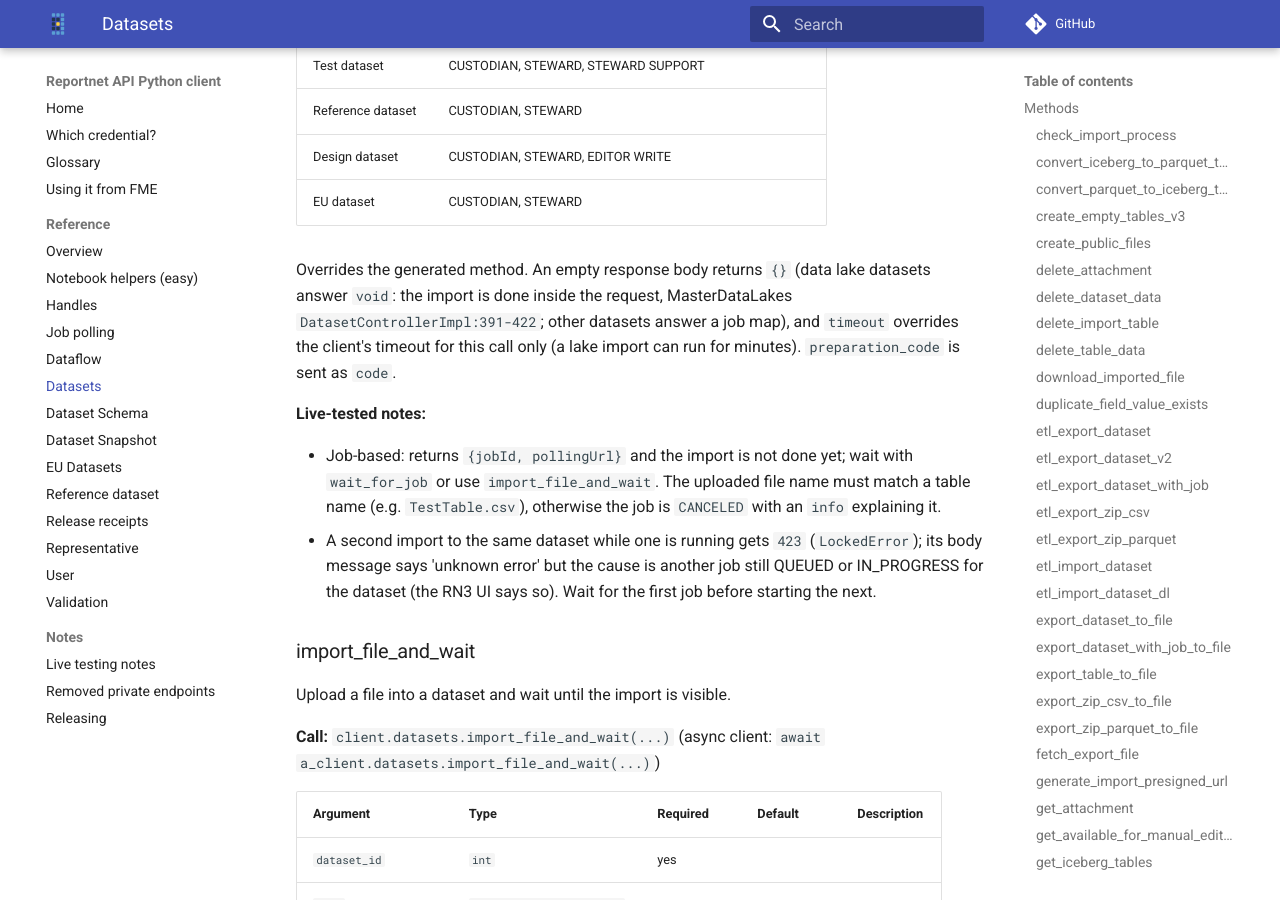
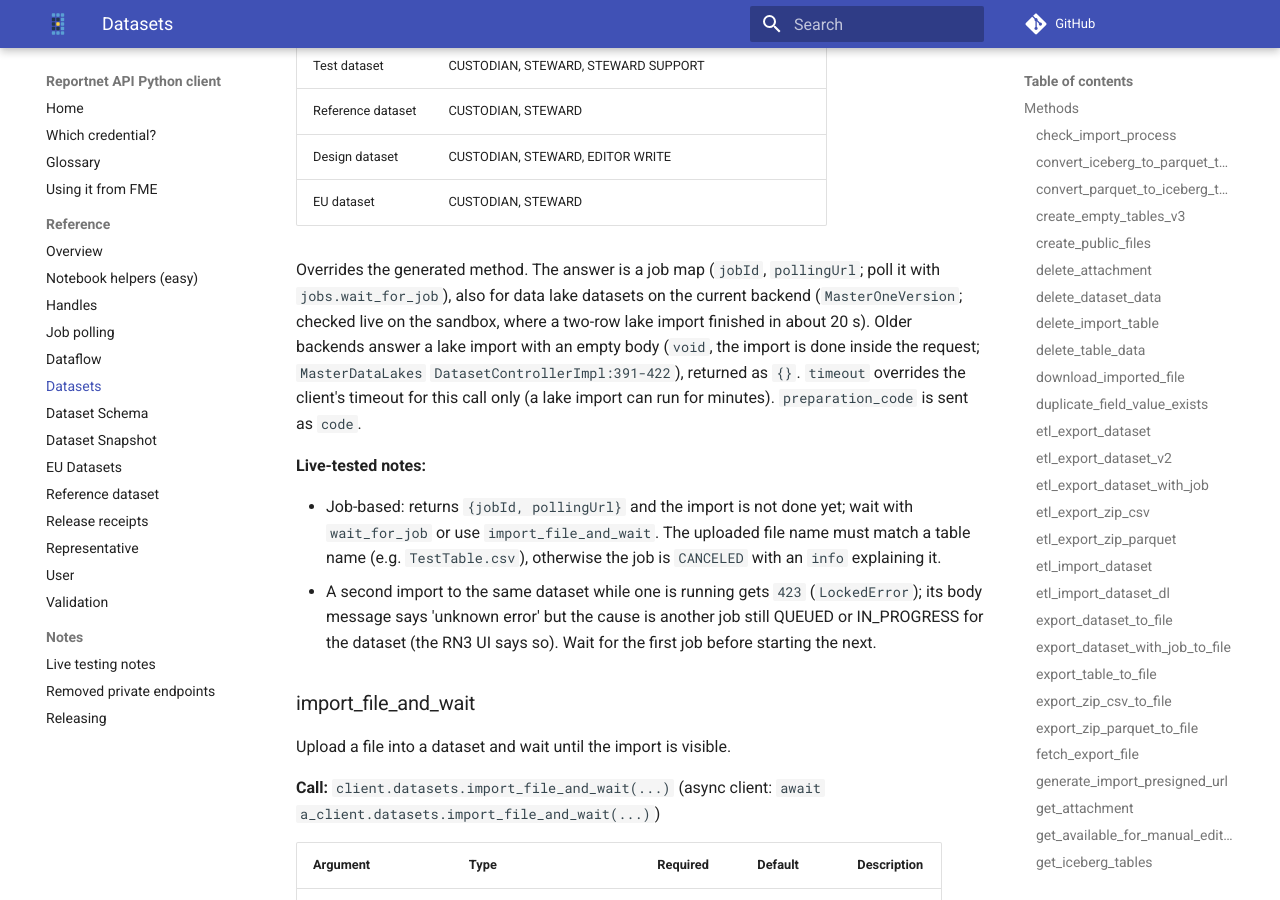
Before and after one commit to eeadata/reportnet-api-python, an MkDocs documentation site: the page built from docs/reference/datasets.md, in a window 1280 px wide and 900 px high, scrolled down 34002 px. Built offline with MkDocs 1.6.1 and Material for MkDocs 9.7.7, drawn with Linux system fonts in a browser that asks for light colours; comment, search, counter and statistics services are not loaded.

Commit message:
import_big_file_data: data-lake imports answer a job map on the current backend

```diff
--- a/docs/reference/datasets.md
+++ b/docs/reference/datasets.md
@@ -1114,11 +1114,14 @@ Import file to dataset data (Large files)
 | Design dataset | CUSTODIAN, STEWARD, EDITOR WRITE |
 | EU dataset | CUSTODIAN, STEWARD |
 
-Overrides the generated method. An empty response body returns `{}` (data lake
-datasets answer `void`: the import is done inside the request, MasterDataLakes `DatasetControllerImpl:391-422`;
-other datasets answer a job map), and `timeout` overrides the client's timeout for
-this call only (a lake import can run for minutes). `preparation_code` is sent as
-`code`.
+Overrides the generated method. The answer is a job map (`jobId`, `pollingUrl`;
+poll it with `jobs.wait_for_job`), also for data lake datasets on the current
+backend (`MasterOneVersion`; checked live on the sandbox, where a two-row lake
+import finished in about 20 s). Older backends answer a lake import with an
+empty body (`void`, the import is done inside the request; `MasterDataLakes`
+`DatasetControllerImpl:391-422`), returned as `{}`. `timeout` overrides the
+client's timeout for this call only (a lake import can run for minutes).
+`preparation_code` is sent as `code`.
 
 **Live-tested notes:**
 
```
Also changed, not shown: CHANGELOG.md (+3 -0 lines), 1 other file.
